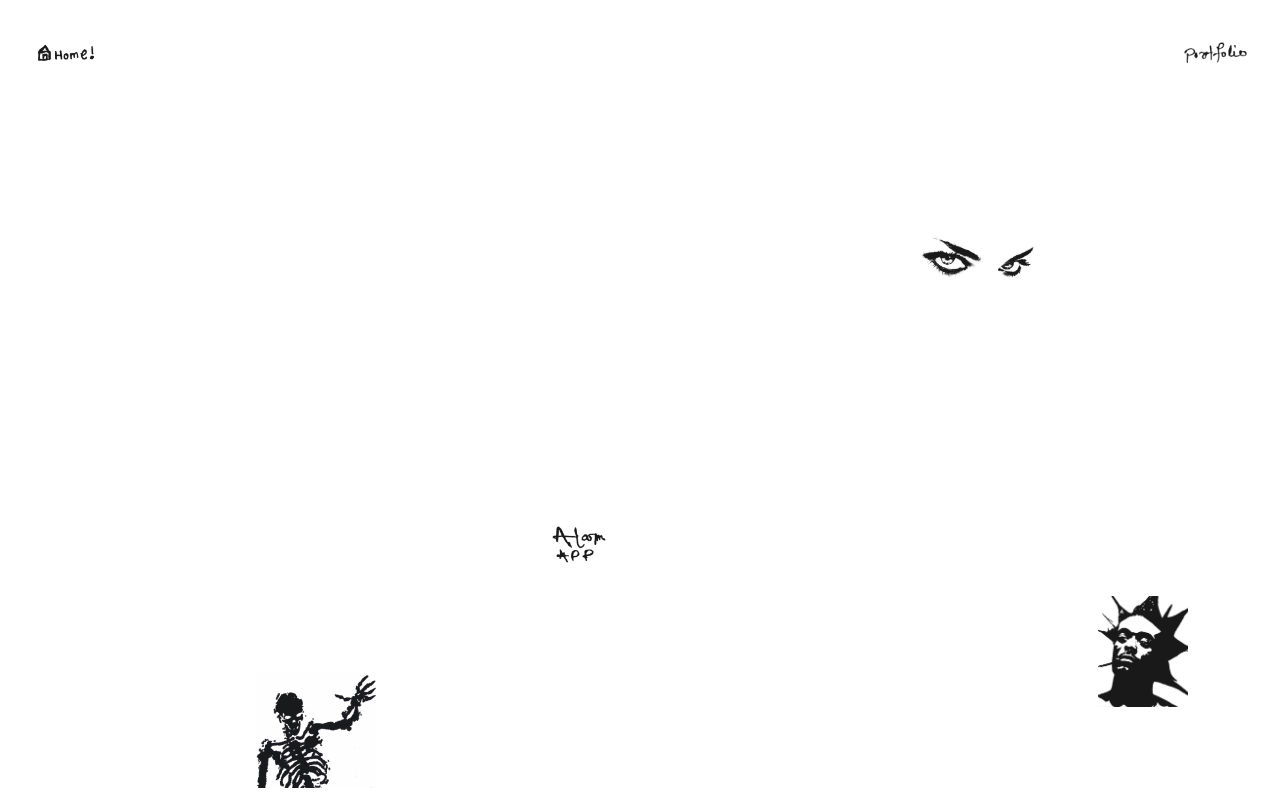
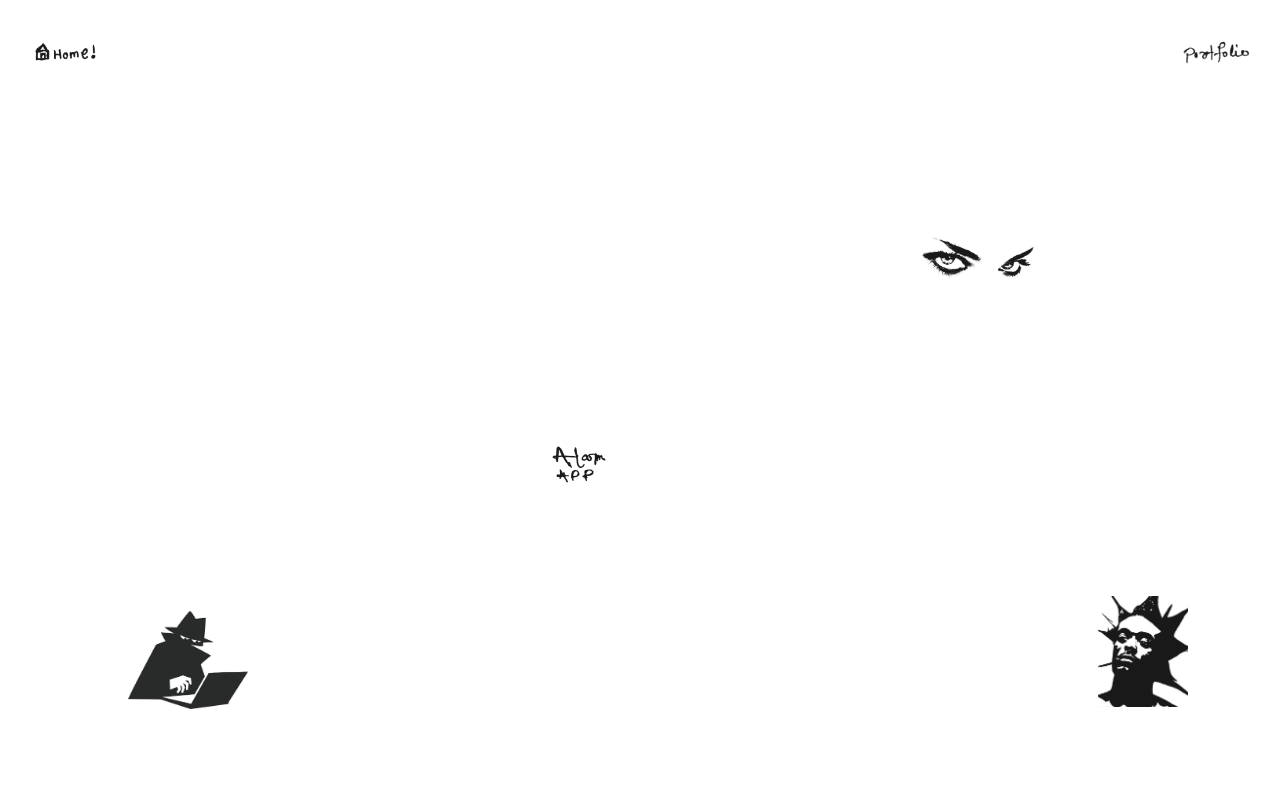
Before and after one commit to draco-go-89/lubo, a plain HTML site: page index.html in a window 1280 px wide. Drawn offline with Linux system fonts and the light colour scheme.

Commit message:
projects linked to the main page &  adjusted img positions

```diff
--- a/index.html
+++ b/index.html
@@ -10,7 +10,7 @@
     <a href="index.html" class="img-btn btn-one" target="_self" title="Link 1"></a>
     <a href="https://draco-go-89.github.io/shhh/" class="img-btn btn-two" target="_self" title="Link 2"></a>
     <!-- <a href="" class="img-btn btn-three" target="_self" title="Link 3"></a> -->
-    <a href="#" class="img-btn btn-four" target="_self" title="Link 4"></a>
+    <a href="projects.html" class="img-btn btn-four" target="_self" title="Projects"></a>
     <a href="https://draco-go-89.github.io/music-player/" class="img-btn btn-five" target="_self" title="Link 5"></a>
     <a href="https://my-portfolio-rho-red-28.vercel.app/" class="img-btn btn-six" target="_self" title="Link 6"></a>
     <a href="https://drive.google.com/drive/folders/1tks9RpewnjAvlqmUVNC4kSq3ZHX9EPJs" class="img-btn btn-seven" target="_self" title="Link 7"></a>
--- a/style.css
+++ b/style.css
@@ -26,14 +26,14 @@ html, body {
     background-image: url('home2.png');
     left: 1%;
     top: 0%;
-    background-size: 70%;
+    background-size: 75%;
 }
 
 .btn-six {
     background-image: url('portt.png');
     right: 1%;
     top: 0%;
-    background-size: 90%;
+    background-size: 94%;
 }
 
 .btn-two {
@@ -51,9 +51,10 @@ html, body {
 }
 
 .btn-four {
-    background-image: url('skell.jpg');
-    left: 20%;
-    bottom: 10px;
+    background-image: url('hack.jpg');
+    left: 10%;
+    bottom: 10%;
+    background-size: 100%;
 }
 
 .btn-five {
@@ -66,6 +67,6 @@ html, body {
 .btn-seven {
     background-image: url('alarm3.png');
     right: 50%;
-    bottom: 24%;
+    bottom: 34%;
     background-size: 81%;
 }
```
